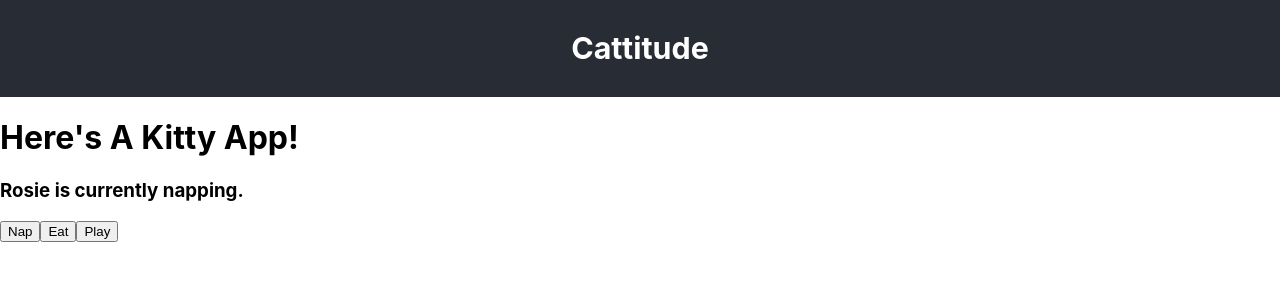
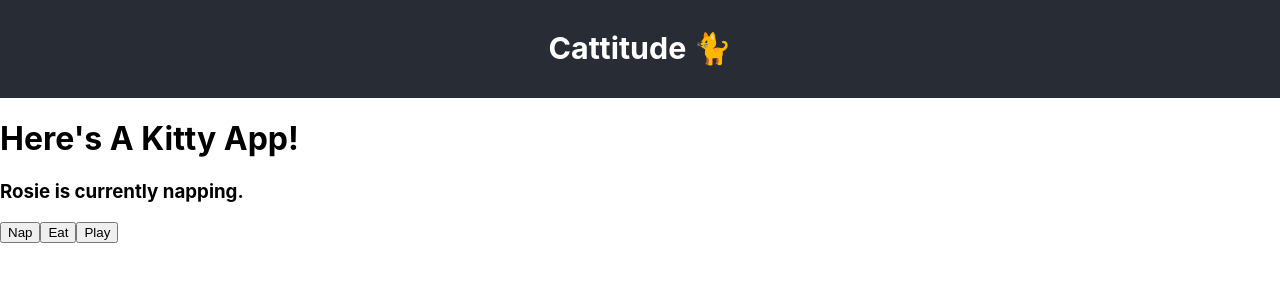
Before and after one commit to john-manack/catnap, a React (Create React App) app: page / in a window 1280 px wide. Shown: the top 300 px of the page. Built offline with nearby package versions, Linux system fonts and the light colour scheme.

Commit message:
adds cat emoji

```diff
--- a/src/App.js
+++ b/src/App.js
@@ -9,7 +9,7 @@ function App() {
     <Provider store={store}>
       <div className="App">
         <header className="App-header">
-          <h3>Cattitude</h3>
+          <h3>Cattitude 🐈</h3>
         </header>
       </div>
       <Updater/>
```
